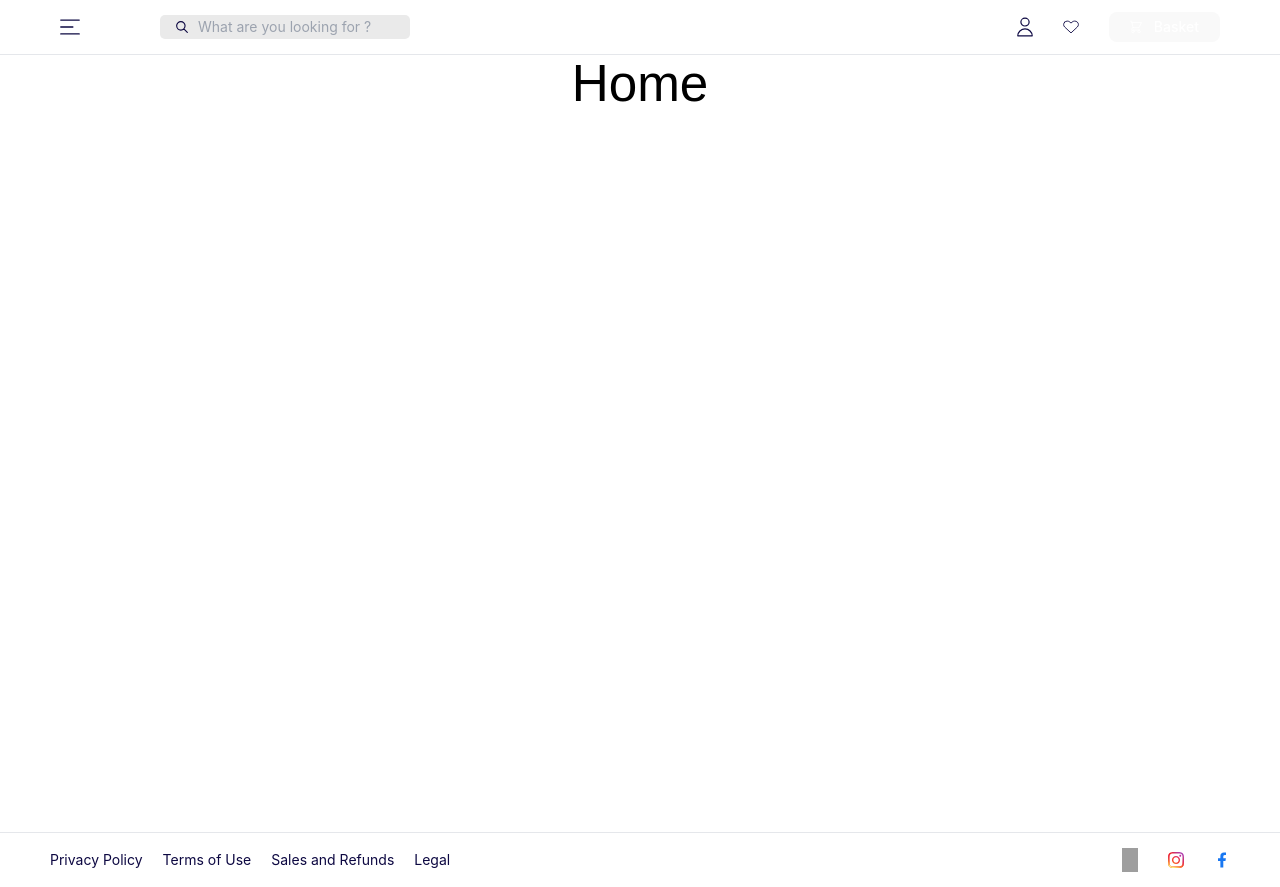
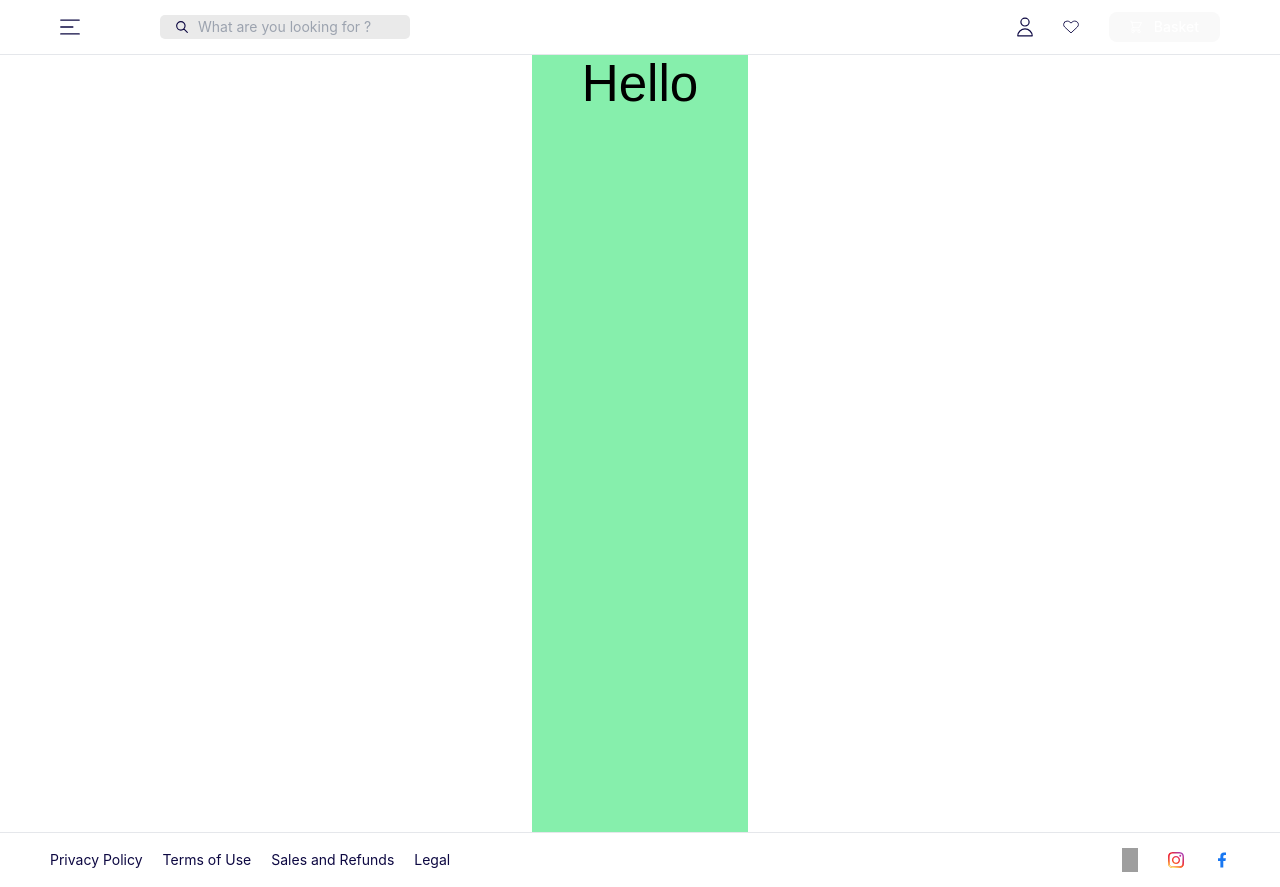
Before and after one commit to Rithik2211/book-store-management, a React (Vite) app in the folder frontend/: page / in a window 1280 px wide. Built offline with nearby package versions, Linux system fonts and the light colour scheme; grey boxes are pictures that could not be loaded.

Commit message:
updated code

```diff
--- a/frontend/src/App.jsx
+++ b/frontend/src/App.jsx
@@ -7,10 +7,9 @@ function App() {
   return (
     <>
       <NavigationBar />
-      <main className='min-h-screen max-w-screen-2xl mx-auto px-4 py-6 font-primary'>
+      <main className='min-h-screen max-w-screen-2xl mx-auto px-[50px] py-6 font-primary bg-green-300'>
         <Outlet />
       </main>
-      {/* <footer><Footer /></footer> */}
       <Footer />
     </>
   )
--- a/frontend/src/components/Footer.tsx
+++ b/frontend/src/components/Footer.tsx
@@ -6,7 +6,7 @@ const Footer = () => {
     const contactImage = ['/Google.svg', '/Instagram.svg', '/Facebook.svg'];
   return (
     <div className='h-[55px] max-w-screen-2xl w-full border-t-[1.5px] flex flex-col md:flex-row justify-between items-center gap-[20px] absolute left-0 px-[50px]'>
-        <div className='flex flex-row items-center justify-start text-center gap-[20px] pt-[20px] md:pt-0'>
+        <div className='flex flex-col md:flex-row items-center justify-start text-center gap-[20px] pt-[20px] md:pt-0'>
             {
                 footerData?.map((data,index) =>
                     <div key={index} className='text-sm text-[#0D0842]' >{data}</div>
--- a/frontend/src/pages/HomePage.tsx
+++ b/frontend/src/pages/HomePage.tsx
@@ -1,38 +1,10 @@
-import React, { useState } from 'react'
+import React from 'react'
 
+const HomePage = () => {
 
-interface useDataType{
-    name : string;
-    author : string;
-    isParent : boolean;
-    title : string;
-}
-const HomePage = () => {
-    const [userdata, setUserdata] = useState({
-        name : "",
-        author : "",
-        isParent : false,
-        title : ""
-    });
-    // const handleFetch = (route: string) => {
-    //     fetch(`http://localhost:3000${route}`)
-    //     .then(res => res.json())
-    //     .then(data => setUserdata(data))
-    //     .catch(err => console.log("fetch error", err))
-    // }
   return (
-    <div className='flex justify-between items-end flex-col gap-2 text-black'>
-        <div className=''>
-            {/* <button onClick={() => handleFetch('/getData')}>Fetch user data</button> */}
-        </div>
-        {
-            userdata && <div className='mx-2 my-3 p-2 border border-black'>
-            <h1> {userdata?.title} </h1>
-            <p>Author: {userdata?.author} </p>
-            <p>Is Parent: {userdata?.isParent.toString()} </p>
-            <p>name : {userdata?.name}</p>
-        </div>
-        }
+    <div className='flex justify-between items-end flex-col w-full gap-2 text-black'>
+        <h1>Hello</h1>
     </div>
   )
 }
--- a/frontend/src/routers/router.jsx
+++ b/frontend/src/routers/router.jsx
@@ -1,5 +1,6 @@
 import { createBrowserRouter } from "react-router-dom";
 import App from "../App";
+import HomePage from "../pages/HomePage";
 
 const router =  createBrowserRouter([
     {
@@ -8,7 +9,7 @@ const router =  createBrowserRouter([
         children: [
             {
                 path: '/',
-                element: <h1 className="text-black">Home</h1>,
+                element: <HomePage />,
             },
             {
                 path: '/orders',
```
